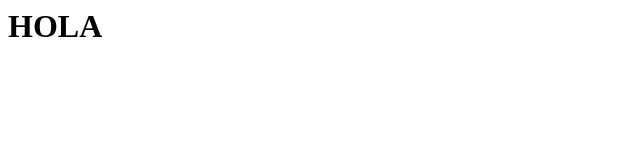
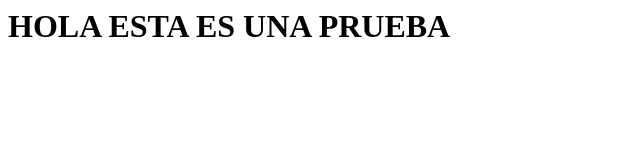
Before and after one commit to MaryTete/PRUEBA-GIT, a plain HTML site: page index.html in a window 1280 px wide. Shown: the whole page, without its empty margins (0-640 px from the left). Drawn offline with Linux system fonts and the light colour scheme.

Commit message:
Modificar archivo js y html

```diff
--- a/app.js
+++ b/app.js
@@ -0,0 +1 @@
+console.log('hola');
--- a/index.html
+++ b/index.html
@@ -3,6 +3,6 @@
   </head>
 
   <body>
-    <h1>HOLA</h1>
+    <h1>HOLA ESTA ES UNA PRUEBA</h1>
   </body>
 </html>
```
